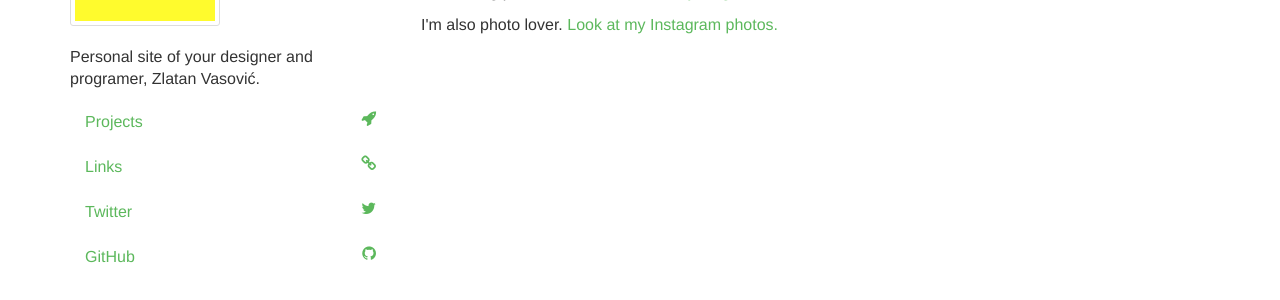
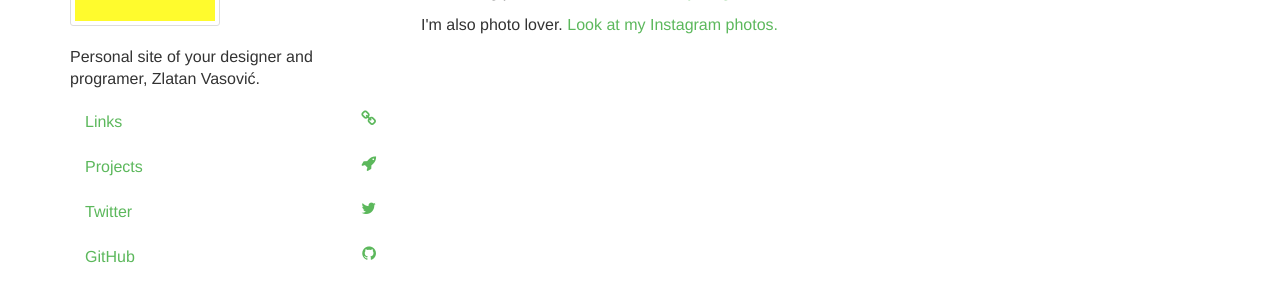
Before and after one commit to zlatanvasovic/zlatanvasovic.github.io, a Jekyll site: the page built from index.html, in a window 1280 px wide. Shown: the part 244-544 px from the top of the page. Built offline with Jekyll 4.4.1, drawn with Linux system fonts in a browser that asks for light colours.

Commit message:
Improve default layout

```diff
--- a/_layouts/default.html
+++ b/_layouts/default.html
@@ -2,7 +2,7 @@
 <html lang="en">
   <head>
     <meta charset="utf-8">
-    <title>{% if page.slug == "home" %}{{ site.title }}{% else %}{{ page.title }} &middot; {{ site.title }}{% endif %}</title>
+    <title>{% if page.slug %}{{ page.title }} &middot; {% endif %}{{ site.title }}</title>
     <meta name="author" content="{{ site.author }}">
     <meta name="description" content="{{ site.description }}">
     <meta name="keywords" content="zdroid, github, design, programming">
@@ -15,21 +15,23 @@
       <div class="row">
         <div class="col-md-3">
           <div class="page-header"><h1>{{ site.title }}</h1></div>
-          <p><a href="/">
-            <img class="thumbnail" src="/zd.png" width="150" height="150" alt="ZDroid">
-          </a></p>
+          <p>
+            <a href="/">
+              <img class="thumbnail" src="/zd.png" width="150" height="150" alt="ZDroid">
+            </a>
+          </p>
           <p>{{ site.description }}</p>
           <ul class="nav nav-pills nav-stacked">
-            <li{% if page.slug == "projects" %} class="active"{% endif %}>
-              <a href="/projects">
-                <i class="fa fa-rocket pull-right"></i> Projects
+            {% for item in site.pages %}
+            {% if item.slug %}
+            <li{% if page.slug == item.slug %} class="active"{% endif %}>
+              <a href="/{{ item.slug }}">
+                <i class="fa fa-{{ item.icon }} pull-right"></i>
+                {{ item.title }}
               </a>
             </li>
-            <li{% if page.slug == "links" %} class="active"{% endif %}>
-              <a href="/links">
-                <i class="fa fa-link pull-right"></i> Links
-              </a>
-            </li>
+            {% endif %}
+            {% endfor %}
             <li>
               <a href="http://twitter.com/{{ site.twitter }}">
                 <i class="fa fa-twitter pull-right"></i> Twitter
--- a/index.html
+++ b/index.html
@@ -1,7 +1,6 @@
 ---
 layout: default
 title: Home
-slug: home
 lead: Hi. I'm Zlatan Vasović, young designer and programer. I love this galaxy.
 ---
 
--- a/links.html
+++ b/links.html
@@ -3,6 +3,7 @@
 title: Links
 slug: links
 lead: I need to keep cool links.
+icon: link
 ---
 
 {% for section in site.data.links %}
--- a/projects.html
+++ b/projects.html
@@ -3,6 +3,7 @@
 title: Projects
 slug: projects
 lead: I write code and design things.
+icon: rocket
 ---
 
 {% for project in site.data.projects %}
```
